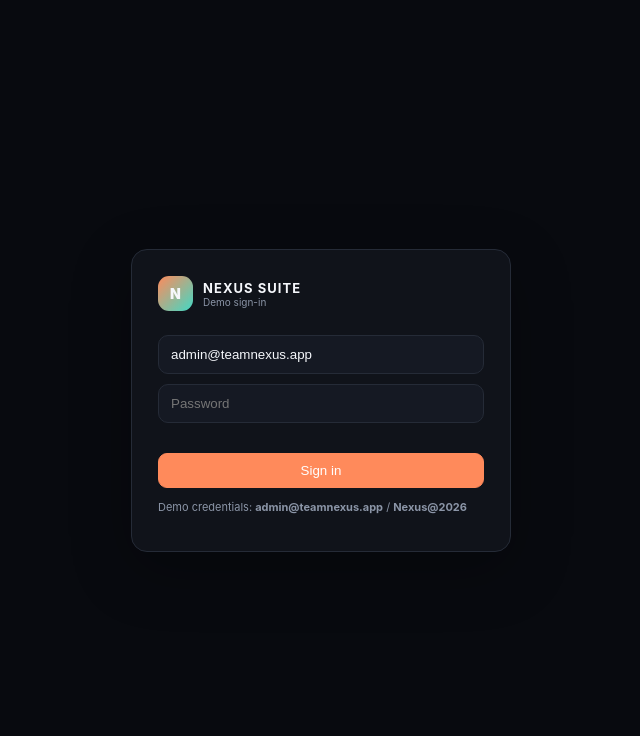
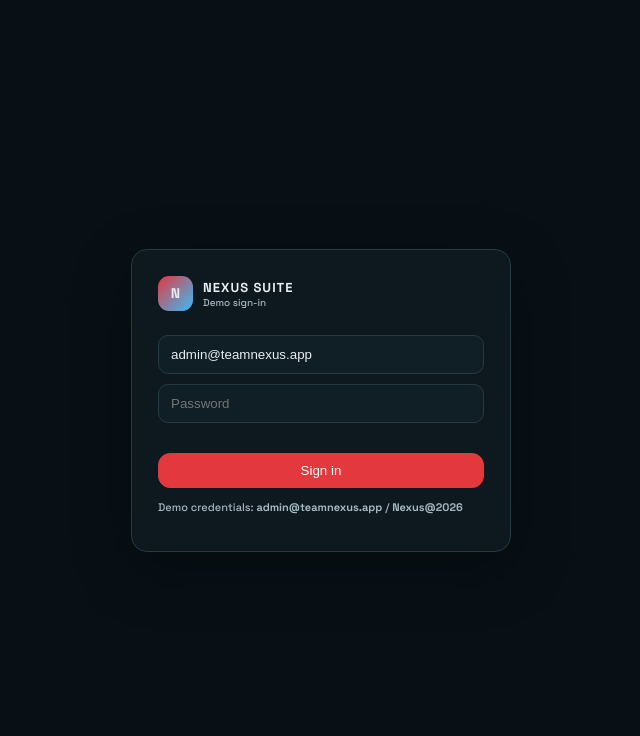
Before and after one commit to abraar05/NexusCRM, a website: page index.html in a window 1280 px wide. Shown: the top 736 px of the page, without its empty margins (319-959 px from the left). Drawn offline with Linux system fonts and the light colour scheme; a web font is replaced by a local one.

Commit message:
UI overhaul — IMEI Control Center design tokens + Space Grotesk/DM Mono

```diff
--- a/css/app.css
+++ b/css/app.css
@@ -21,3 +21,16 @@
 .logincard{width:min(380px,100%);background:var(--panel);border:1px solid var(--line);border-radius:16px;padding:26px;box-shadow:var(--shadow,0 18px 60px rgba(0,0,0,.28))}
 .logincard input{display:block;width:100%;margin:10px 0;padding:11px 12px;border:1px solid var(--line);border-radius:10px;background:var(--panel2);color:var(--text);outline:none}
 #login-err{color:var(--bad,#ff6978);font-size:12px;min-height:16px;margin:4px 0}
+
+/* === IMEI Control Center design system tokens === */
+:root{
+ --bg:#081015;--panel:#0d181f;--panel2:#101e25;--panel3:#12262f;--text:#e7eef2;--muted:#a5b8c0;
+ --line:#263a43;--accent:#e4383f;--accent2:#38bdf8;--good:#24a576;--warn:#fbbf24;--bad:#fb6474;
+ --radius:12px;--bg-deep:#040c10;
+}
+html[data-mode="light"]{--bg:#f4f7f9;--panel:#ffffff;--panel2:#f6fafb;--panel3:#eef4f6;--text:#0d181f;--muted:#5d6d75;--line:#dbe5e9}
+body{font-family:'Space Grotesk',Inter,ui-sans-serif,system-ui,sans-serif}
+.metric,.table td b,kbd{font-family:'DM Mono',ui-monospace,monospace}
+.kpi .metric{color:#e7eef2}
+.card,.btn{border-radius:12px}
+.hero p{color:var(--muted)}
--- a/index.html
+++ b/index.html
@@ -4,6 +4,7 @@
 <meta charset="utf-8">
 <meta name="viewport" content="width=device-width,initial-scale=1">
 <meta name="theme-color" content="#080a0f">
+<link href="https://fonts.googleapis.com/css2?family=Space+Grotesk:wght@500;700&family=DM+Mono<title>display=swap" rel="stylesheet">
 <title>NexusCRM — CRM</title>
 <link rel="manifest" href="manifest.webmanifest">
 <link rel="icon" href="icon.svg" type="image/svg+xml">
```
